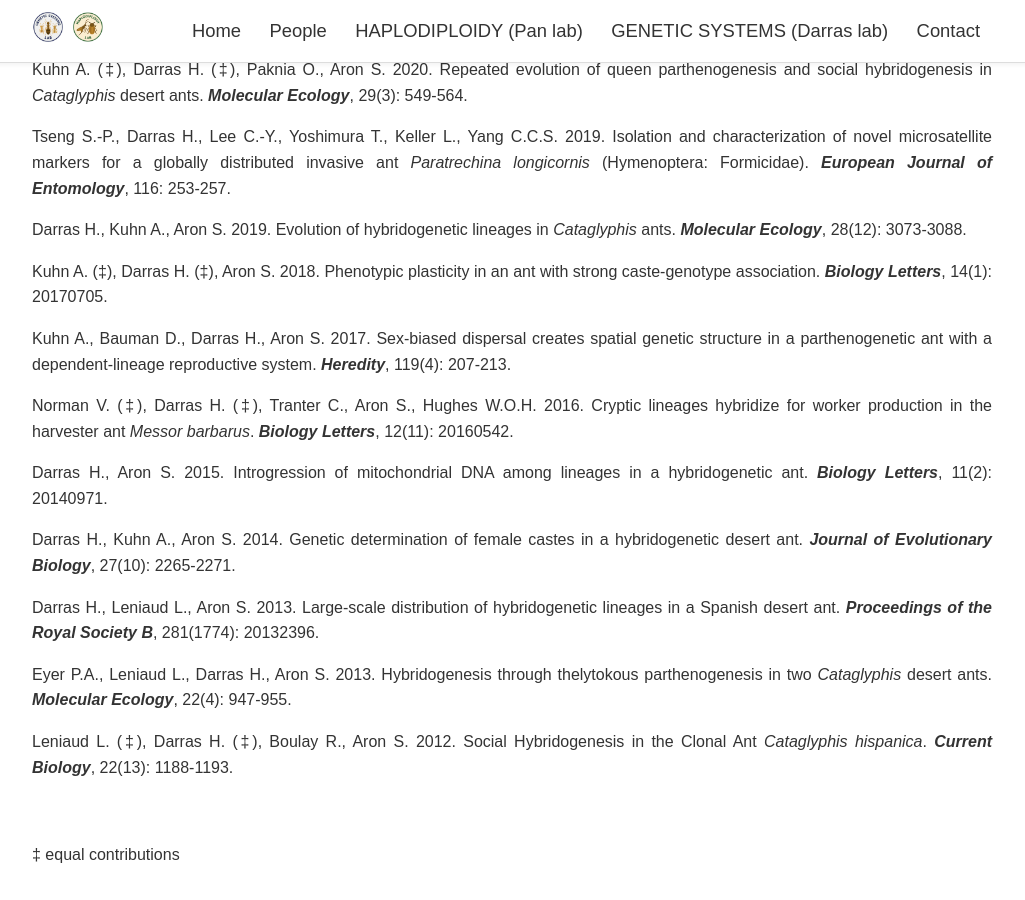
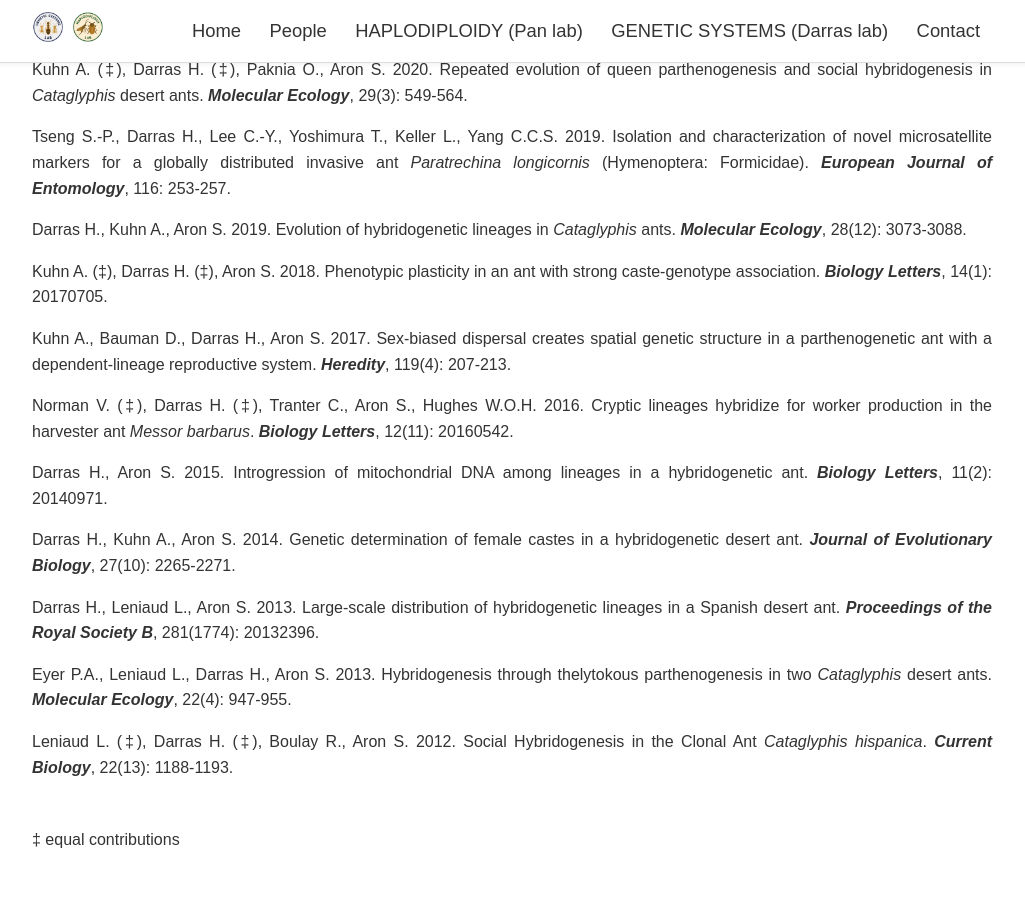
Before and after one commit to lab-darras/lab-darras.github.io, a Jekyll site: the page built from GSSE-research.md, in a window 1280 px wide and 900 px high, scrolled down 1234 px. Shown: the whole window, without its empty margins (128-1153 px from the left). Built offline with Jekyll 4.4.1, drawn with Linux system fonts in a browser that asks for light colours.

Commit message:
Update GSSE-research.md

```diff
--- a/GSSE-research.md
+++ b/GSSE-research.md
@@ -54,6 +54,6 @@ Eyer P.A., Leniaud L., Darras H., Aron S. 2013. Hybridogenesis through thelytoko
 
 Leniaud L. (‡), Darras H. (‡), Boulay R., Aron S. 2012. Social Hybridogenesis in the Clonal Ant *Cataglyphis hispanica*. **_Current Biology_**, 22(13): 1188-1193.
 
-<div style="height:30px;"></div>
+<div style="height:15px;"></div>
 
 ‡ equal contributions
```
